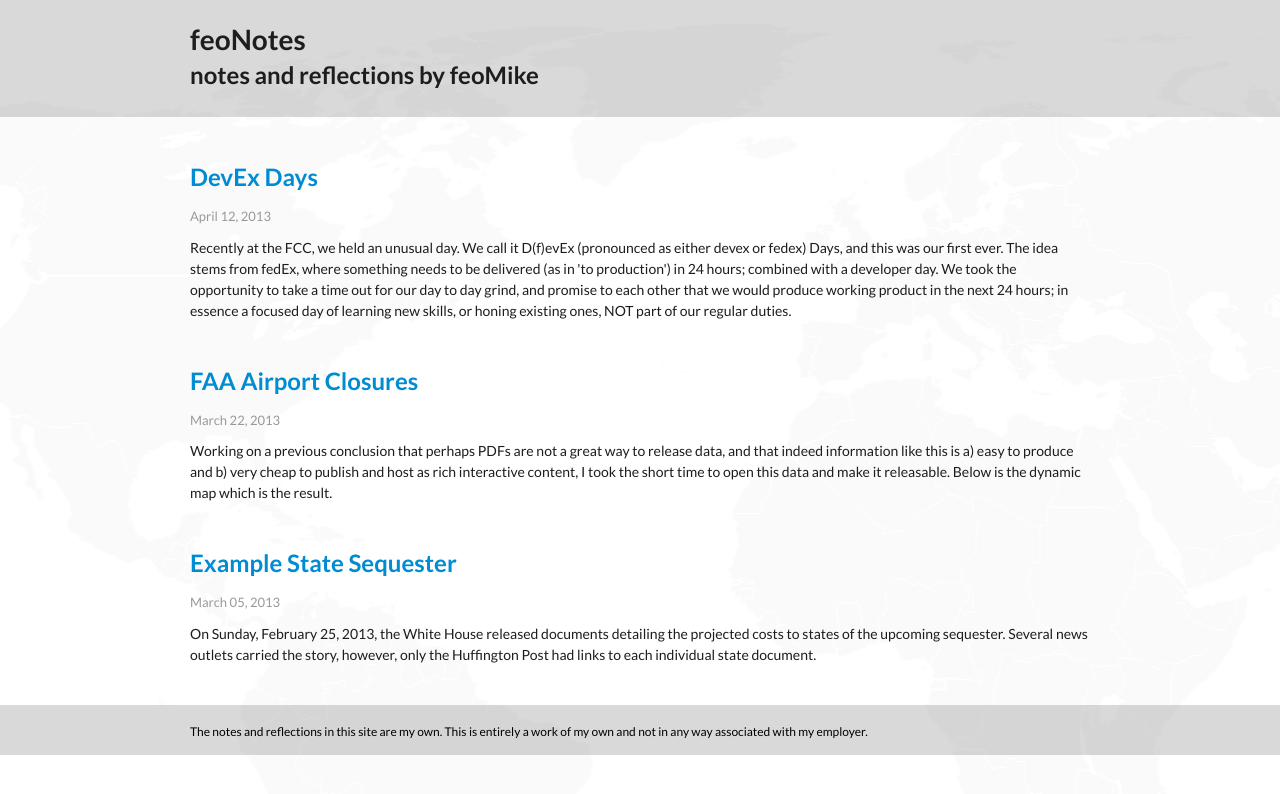
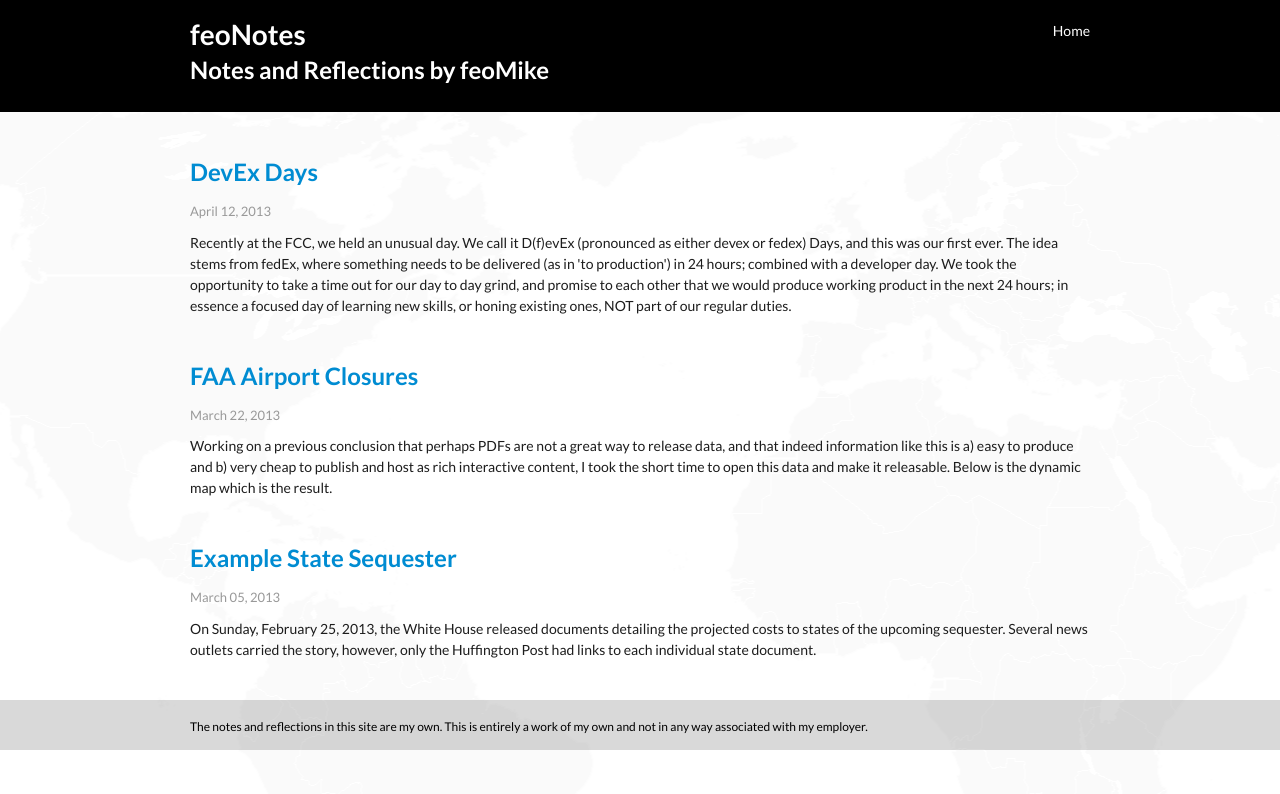
Before and after one commit to feomike/feomike.github.com, a Jekyll site: the page built from index.md, in a window 1280 px wide. Shown: the top 794 px of the page. Built offline with Jekyll 4.4.1, drawn with Linux system fonts in a browser that asks for light colours; Markdown is read by kramdown in place of the engine named in the settings.

Commit message:
minor theme updates

```diff
--- a/_config.yml
+++ b/_config.yml
@@ -1,5 +1,5 @@
 title: feoNotes
-subtitle: notes and reflections by feoMike
+subtitle: Notes and Reflections by feoMike
 
 #build config
 server: true
--- a/_includes/footer.html
+++ b/_includes/footer.html
@@ -2,7 +2,7 @@
         <div class="container-fluid">
             <div class="row-fluid">
                 <div class="span12">
-                    The notes and reflections in this site are my own.  This is entirely a work of my own and not in any way associated with my employer.
+                    <div class="disclaimer">The notes and reflections in this site are my own.  This is entirely a work of my own and not in any way associated with my employer.</div>
                 </div>
             </div>
         </div>
--- a/_includes/header.html
+++ b/_includes/header.html
@@ -17,12 +17,15 @@
     <div class="header">
         <div class="container-fluid">
             <div class="row-fluid">
-                <div class="span12">
+                <div class="span9">
                     <hgroup>
                         <h1>{{ site.title }}</h1>
                         <h2>{{ site.subtitle }}</h2>
                     </hgroup>
                 </div>
+                <div class="span3">
+                    <a class="pull-right" href="/">Home</a>
+                </div>
             </div>
         </div>
     </div>
--- a/css/state_seq.css
+++ b/css/state_seq.css
@@ -12,6 +12,7 @@ body {
 	padding: 0;
 }
 
+/* bootstrap resets */
 h1, h2, h3, h4 {
 }
 h1 {
@@ -26,7 +27,6 @@ h3 {
 h4 {
 	margin-top: 20px;
 }
-
 .container-fluid {
 	margin:0 auto;
 	max-width:900px;
@@ -44,7 +44,6 @@ h4 {
 	box-shadow: none;
 	padding: 7px 14px;
 }
-
 a.btn {
 	border:none;
 }
@@ -52,7 +51,6 @@ a.btn {
 	background-color: rgba(0,0,0,.8);
 	color: rgba(255,255,255,1);
 }
-
 .btn-primary:hover,
 .btn-primary:active,
 .btn-primary.active,
@@ -62,12 +60,25 @@ a.btn {
   background-color: rgba(0,0,0,.3);
 }
 
-.date {
-	color: #999999;
-	font-size: 13px;
+/* header */
+.header {
+	background-color: #000000;
+	background-color: rgba(0, 0, 0, 1);
+	color: #ffffff;
+	padding: 20px 0;
+}
+.header a:link, .header a:visited {
+	color: #ffffff;
+}
+.header h1, .header h2 {
+	line-height: 1;
+	margin-top:0;
+}
+.header h1 {
+	font-weight: bold;
 }
 
-/* other posts */
+/* posts */
 .other-posts h4 {
 	margin-top: 10px;
 	margin-bottom: 3px;
@@ -79,25 +90,12 @@ a.btn {
 .other-posts .short-desc {
 	margin-bottom: 30px;
 }
-
-/* header */
-.header {
-	background-color: #000000;
-	background-color: rgba(0, 0, 0, .15);
-	padding: 0 0 20px 0;
-}
-.header hgroup {
-	margin-top: 10px;
-}
-.header h1, .header h2 {
-	line-height: 1;
-	margin-top:0;
-}
-.header h1 {
-	font-weight: bold;
-	padding-top:15px;
+.date {
+	color: #999999;
+	font-size: 13px;
 }
 
+/* footer */
 .footer {
 	background-color: #f5f5f5;
 	background-color: rgba(0, 0, 0, .15);
@@ -106,7 +104,7 @@ a.btn {
 	font-size: 12px;
 	line-height: 1.2;
 	margin-top: 40px;
-	padding: 20px 20px 0 20px;
+	padding: 20px 0 0;
 }
 
 @media (max-width: 767px) {
--- a/index.md
+++ b/index.md
@@ -1,4 +1,4 @@
 ---
 layout: default
-title: feoNotes - notes and reflections from feoMike
+title: Home
 ---
```
Also changed, not shown: 5 other files.
